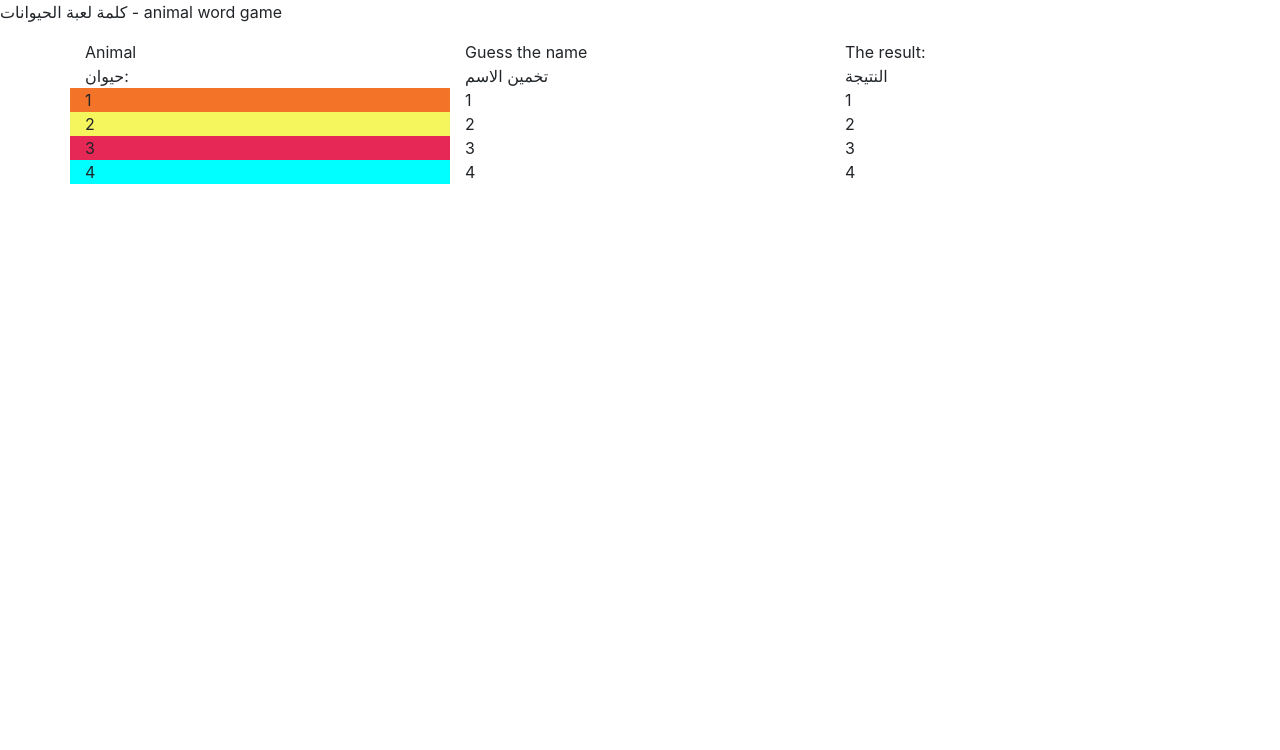
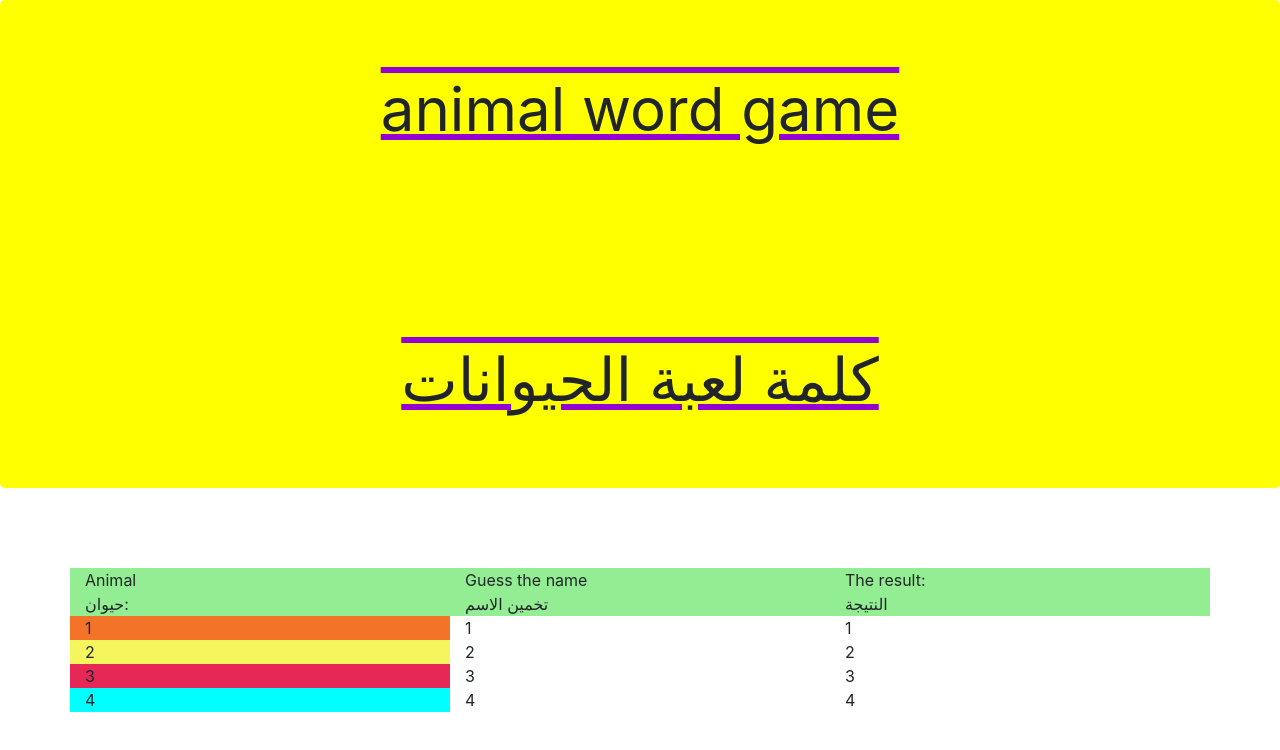
Before and after one commit to LucienKoot/wordgame, a plain HTML site: page index.html in a window 1280 px wide. Drawn offline with nearby package versions, Linux system fonts and the light colour scheme.

```diff
--- a/index.html
+++ b/index.html
@@ -11,14 +11,15 @@
             integrity="sha384-ggOyR0iXCbMQv3Xipma34MD+dH/1fQ784/j6cY/iJTQUOhcWr7x9JvoRxT2MZw1T" crossorigin="anonymous">
         <link href="styling.css" rel="stylesheet" type="text/css" media="all">
         <title>WORDGAME</title>
-        <div>
-            <p id="title"> كلمة لعبة الحيوانات    -    animal word game</p>
-        </div>
+
 
 
 </head>
 
 <body>
+
+        <div class="jumbotron title">animal word game<br><br><br>كلمة لعبة الحيوانات</div><br><br>
+
     <div class="container">
         <div class="row description">
             <div class="col-4">Animal<BR>حيوان:</div>
--- a/styling.css
+++ b/styling.css
@@ -1,11 +1,22 @@
 
 .title{
-    align: center;
-    text-decoration-style: solid;
-    font
+    text-align: center;
+    text-decoration: underline overline;
+    text-decoration-color: darkviolet;
+    font-size: 60px;
+    text-shadow: darkorange;
+    background-color: yellow;
+
 }
 
 /* color styling animals */
+.description{
+    background-color: rgb(147, 238, 147);
+}
+.row {
+
+}
+
 
 .cat{
     background-color: rgb(243, 115, 41);
```
